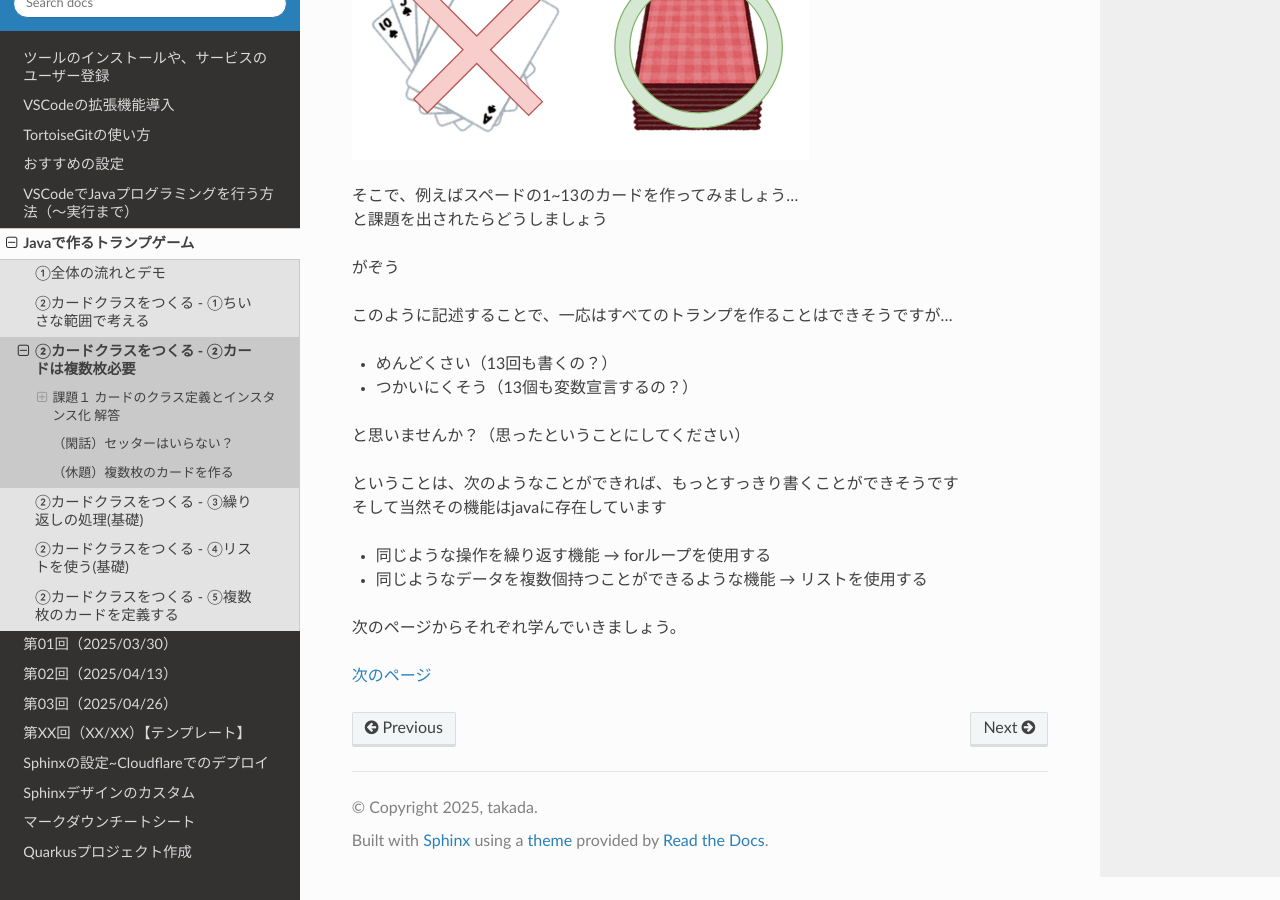
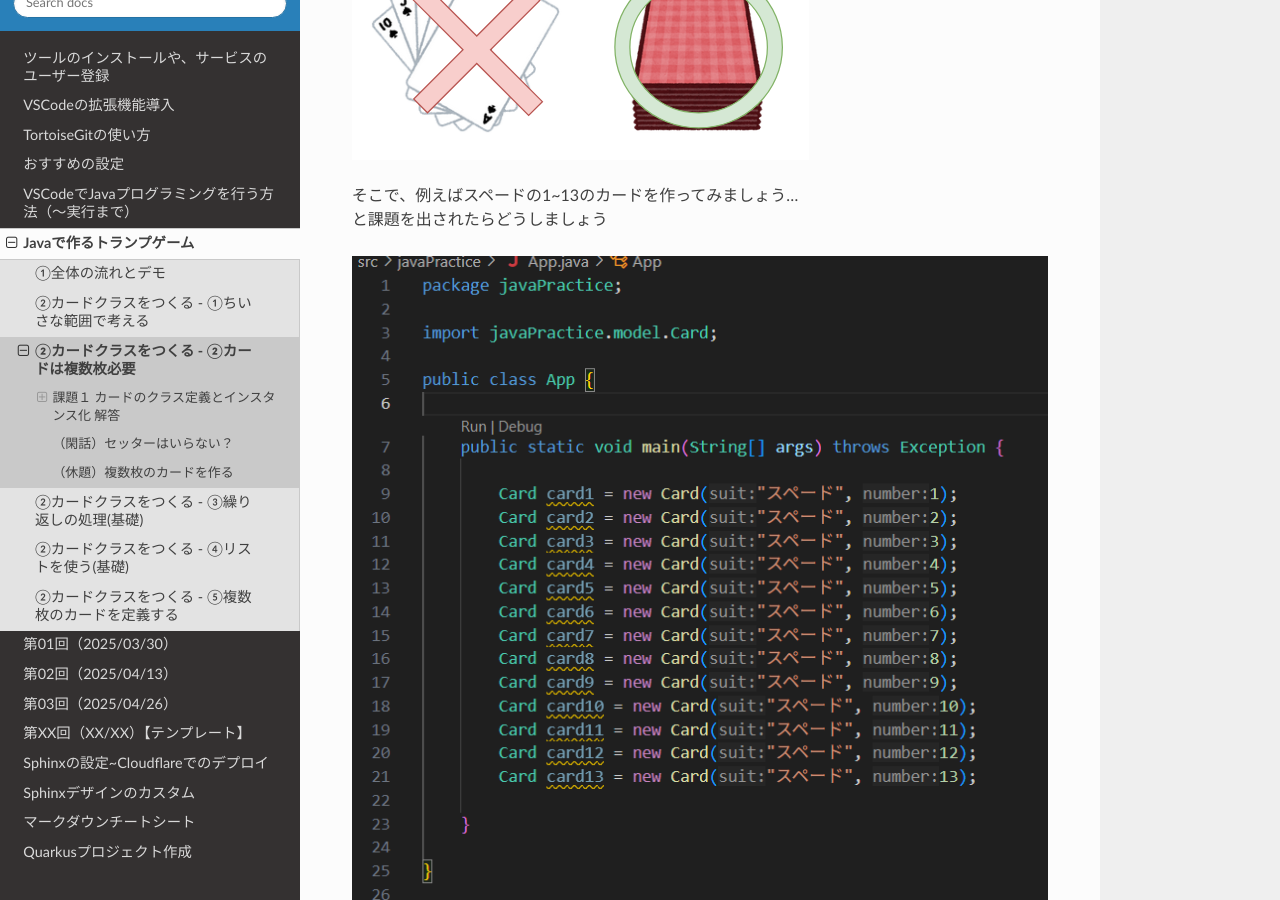
Before and after one commit to tau057/JavaStudy, a Sphinx documentation site: the page built from source/JavaProgramming/trumpGame/text/02_02.md, in a window 1280 px wide and 900 px high, scrolled down 2183 px. Built offline with Sphinx 7.4.7 and the Read the Docs theme 3.1.0, drawn with Linux system fonts in a browser that asks for light colours.

Commit message:
画像が足りなかったので更新

```diff
--- a/source/JavaProgramming/trumpGame/text/02_02.md
+++ b/source/JavaProgramming/trumpGame/text/02_02.md
@@ -49,7 +49,7 @@ Cardクラスをnewすることで、一枚一枚のカードを作ることが
 そこで、例えばスペードの1~13のカードを作ってみましょう...
 と課題を出されたらどうしましょう
 
-がぞう
+![image](../Images/02_02_11.png)
 
 このように記述することで、一応はすべてのトランプを作ることはできそうですが...
 
```
Also changed, not shown: source/JavaProgramming/trumpGame/Images/02_02_11.png (added).
